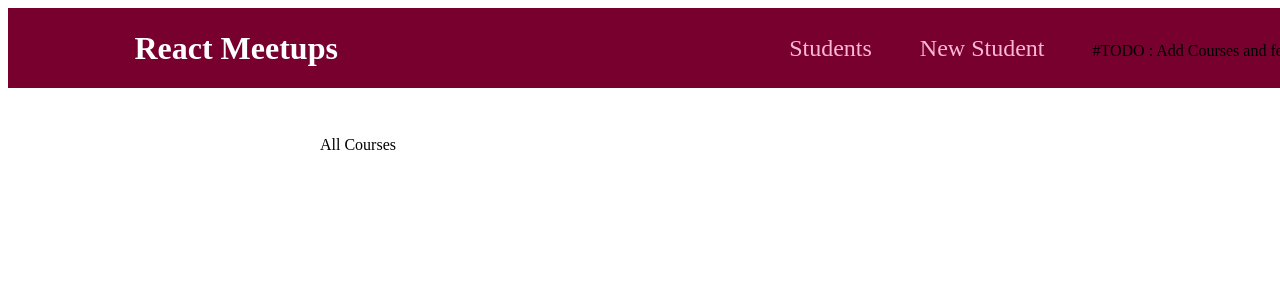
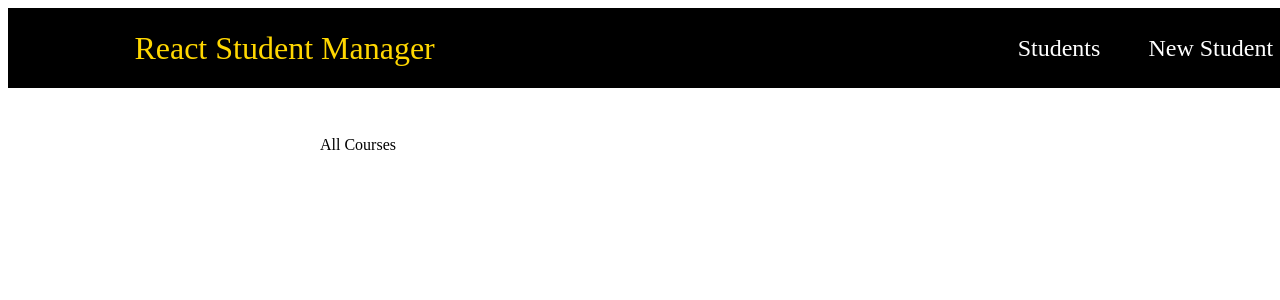
Before and after one commit to hassanedelbi/react-student-manager, a React (Create React App) app: page / in a window 1280 px wide. Shown: the top 300 px of the page. Built offline with nearby package versions, Linux system fonts and the light colour scheme; the HTML template or start-up script is replaced by a standard one.

Commit message:
added packages and navigation

```diff
--- a/package.json
+++ b/package.json
@@ -5,7 +5,9 @@
   "dependencies": {
     "react": "^17.0.2",
     "react-dom": "^17.0.2",
-    "react-scripts": "5.0.0"
+    "react-router-dom": "^6.2.1",
+    "react-scripts": "5.0.0",
+    "router": "^1.3.6"
   },
   "scripts": {
     "start": "react-scripts start",
--- a/public/index.html
+++ b/public/index.html
@@ -7,37 +7,16 @@
 		<meta name="theme-color" content="#000000" />
 		<meta
 			name="description"
-      content="Web site created using create-react-app"
+			content="React Web Portal to manage students and courses"
 		/>
 		<link rel="apple-touch-icon" href="%PUBLIC_URL%/logo192.png" />
-    <!--
-      manifest.json provides metadata used when your web app is installed on a
-      user's mobile device or desktop. See https://developers.google.com/web/fundamentals/web-app-manifest/
-    -->
+
 		<link rel="manifest" href="%PUBLIC_URL%/manifest.json" />
-    <!--
-      Notice the use of %PUBLIC_URL% in the tags above.
-      It will be replaced with the URL of the `public` folder during the build.
-      Only files inside the `public` folder can be referenced from the HTML.
 
-      Unlike "/favicon.ico" or "favicon.ico", "%PUBLIC_URL%/favicon.ico" will
-      work correctly both with client-side routing and a non-root public URL.
-      Learn how to configure a non-root public URL by running `npm run build`.
-    -->
-    <title>React App</title>
+		<title>Student Manager</title>
 	</head>
 	<body>
 		<noscript>You need to enable JavaScript to run this app.</noscript>
 		<div id="root"></div>
-    <!--
-      This HTML file is a template.
-      If you open it directly in the browser, you will see an empty page.
-
-      You can add webfonts, meta tags, or analytics to this file.
-      The build step will place the bundled scripts into the <body> tag.
-
-      To begin the development, run `npm start` or `yarn start`.
-      To create a production bundle, use `npm run build` or `yarn build`.
-    -->
 	</body>
 </html>
--- a/src/components/layout/MainNavigation.js
+++ b/src/components/layout/MainNavigation.js
@@ -3,7 +3,7 @@ import classes from './MainNavigation.module.css';
 const MainNavigation = () => {
 	return (
 		<header className={classes.header}>
-			<div className={classes.logo}>React Meetups</div>
+			<div className={classes.logo}>React Student Manager</div>
 			<nav>
 				<ul>
 					<li>
@@ -13,7 +13,6 @@ const MainNavigation = () => {
 						<Link to={'/new-student'}>New Student</Link>
 					</li>
 					<li>
-						#TODO : Add Courses and features
 						<Link to={'/courses'}>Courses</Link>
 					</li>
 				</ul>
--- a/src/components/layout/MainNavigation.module.css
+++ b/src/components/layout/MainNavigation.module.css
@@ -4,14 +4,14 @@
 	display: flex;
 	align-items: center;
 	justify-content: space-between;
-	background-color: #77002e;
+	background-color: #000000;
 	padding: 0 10%;
 }
 
 .logo {
 	font-size: 2rem;
-	color: white;
-	font-weight: bold;
+	color: gold;
+	font-weight: lighter;
 }
 
 .header ul {
@@ -29,13 +29,13 @@
 .header a {
 	text-decoration: none;
 	font-size: 1.5rem;
-	color: #fcb8d2;
+	color: #ffffff;
 }
 
 .header a:hover,
 .header a:active,
 .header a.active {
-	color: white;
+	color: gold;
 }
 
 .badge {
```
Also changed, not shown: 1 other file (tests, documents, lock files or other folders). Lines whose indentation alone changed are shown as unchanged.
